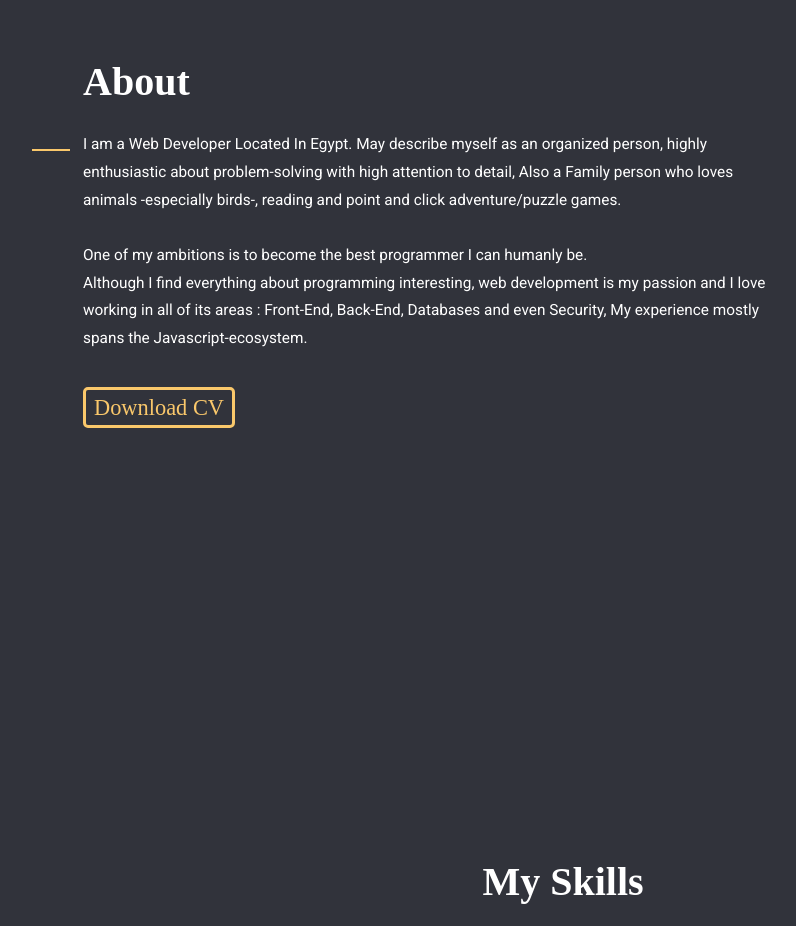
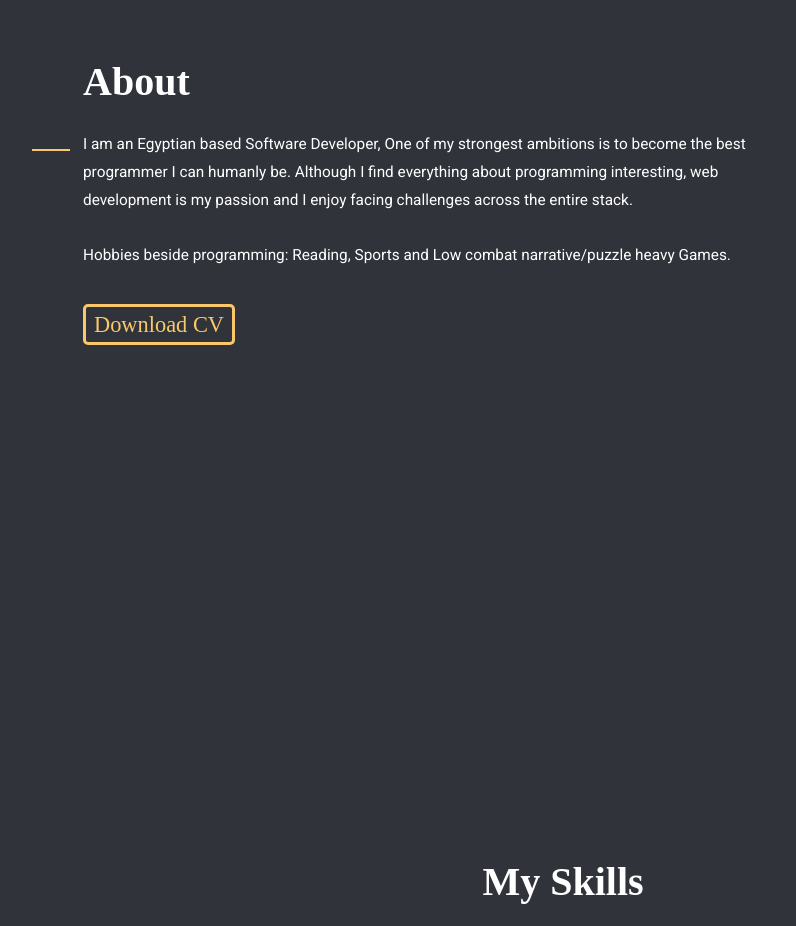
Before and after one commit to Amr097/my-portfolio, a Next.js app: page / in a window 1280 px wide. Shown: the part 920-1846 px from the top of the page, without its empty margins (77-873 px from the left). Built offline with nearby package versions, Linux system fonts and the light colour scheme; a web font is replaced by a local one.

Commit message:
updated about section

```diff
--- a/src/components/about.js
+++ b/src/components/about.js
@@ -11,7 +11,7 @@ export default function About() {
         <article>
           <h2>About</h2>
           <p className={classes}>
-            I am a Web Developer Located In Egypt. May describe myself as an
+            {/* I am a Web Developer Located In Egypt. May describe myself as an
             organized person, highly enthusiastic about problem-solving with
             high attention to detail, Also a Family person who loves animals
             -especially birds-, reading and point and click adventure/puzzle
@@ -24,7 +24,13 @@ export default function About() {
             Although I find everything about programming interesting, web
             development is my passion and I love working in all of its areas :
             Front-End, Back-End, Databases and even Security, My experience
-            mostly spans the Javascript-ecosystem.
+            mostly spans the Javascript-ecosystem. */}
+            I am an Egyptian based Software Developer, One of my strongest
+            ambitions is to become the best programmer I can humanly be.
+            Although I find everything about programming interesting, web
+            development is my passion and I enjoy facing challenges across the
+            entire stack. <br /> <br /> Hobbies beside programming: Reading,
+            Sports and Low combat narrative/puzzle heavy Games.
           </p>
           <a
             className={classes}
```
